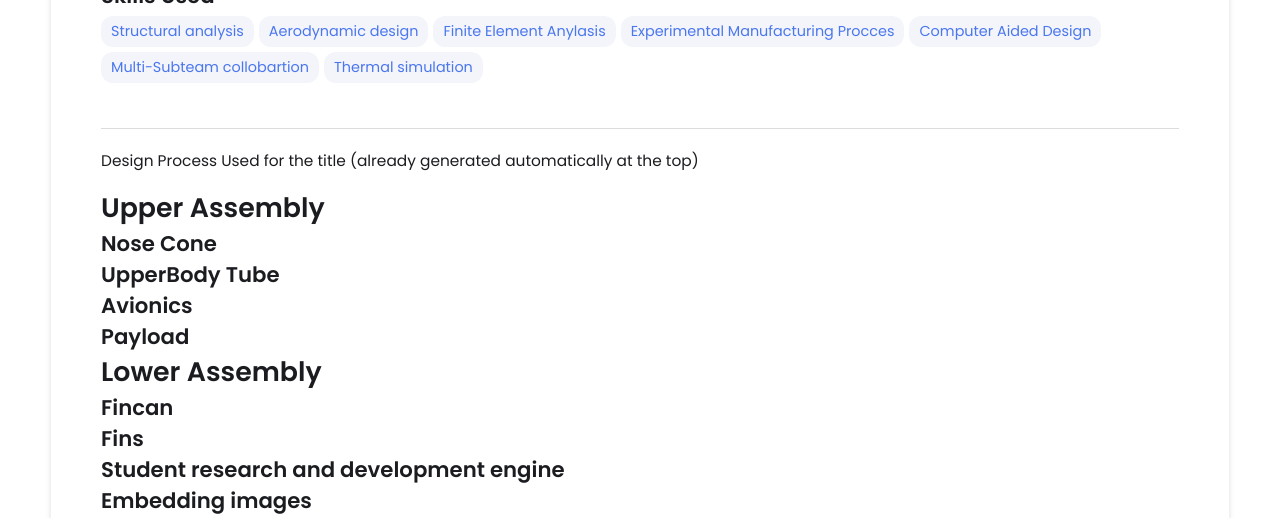
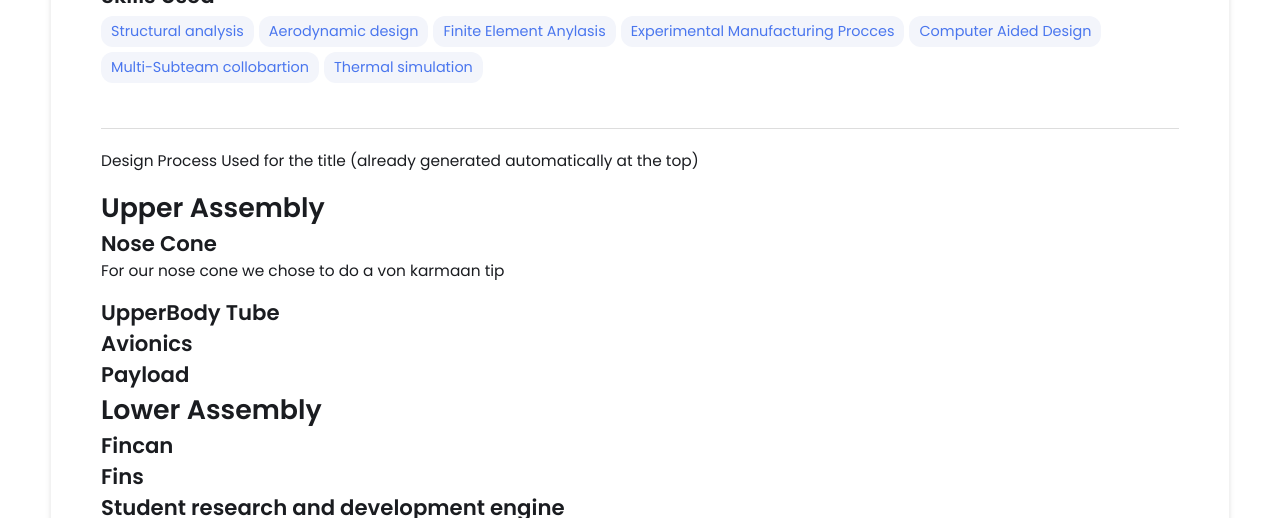
Before and after one commit to nolawiashine19-ship-it/nolawiashine19-ship-it.github.io, a Jekyll site: the page built from _projects/Bonita/index.md, in a window 1280 px wide and 900 px high, scrolled down 687 px, cut to the strip 0-518 px from the top of the window. Built offline with Jekyll 4.4.1, drawn with Linux system fonts in a browser that asks for light colours.

Commit message:
Update index.md

```diff
--- a/_projects/Bonita/index.md
+++ b/_projects/Bonita/index.md
@@ -19,6 +19,7 @@ main-image: /BonitaB.jpg
 Used for the title (already generated automatically at the top)
 # Upper Assembly
 ## Nose Cone
+For our nose cone we chose to do a von karmaan tip
 ## UpperBody Tube
 ## Avionics
 ## Payload
```
